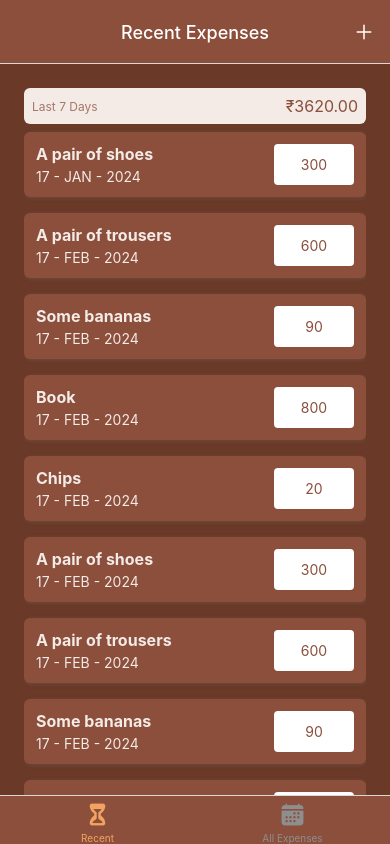
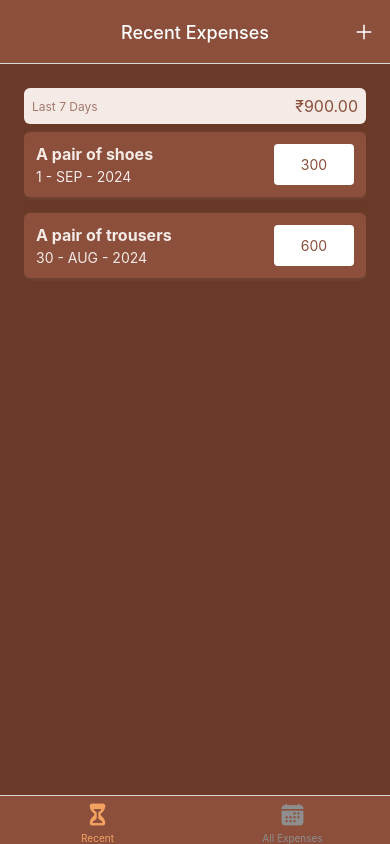
Before and after one commit to HaryAgni/react-native-learnings, a React Native app in the folder expense-tracker/: screen /RecentExpenses in a window 390 px wide. Built offline with nearby package versions, Linux system fonts and the light colour scheme.

Commit message:
adding app wide state, added functionality to delete expense

```diff
--- a/expense-tracker/App.js
+++ b/expense-tracker/App.js
@@ -8,6 +8,7 @@
 import { GlobalStyles } from "./constants/styles";
 import { Ionicons } from "@expo/vector-icons";
 import IconButton from "./components/UI/IconButton";
+import ExpensesContextProvider from "./store/expenses-context";
 
 const Stack = createNativeStackNavigator();
 const BottomTabs = createBottomTabNavigator();
@@ -63,6 +64,7 @@
   return (
     <>
       <StatusBar style="light" />
+      <ExpensesContextProvider>
         <NavigationContainer>
           <Stack.Navigator
             screenOptions={{
@@ -85,6 +87,7 @@
             />
           </Stack.Navigator>
         </NavigationContainer>
+      </ExpensesContextProvider>
     </>
   );
 }
--- a/expense-tracker/components/ExpensesOutput/ExpensesOutput.js
+++ b/expense-tracker/components/ExpensesOutput/ExpensesOutput.js
@@ -1,76 +1,17 @@
-import { StyleSheet, View } from "react-native";
+import { StyleSheet, Text, View } from "react-native";
 import ExpensesSummary from "./ExpensesSummary";
 import ExpensesList from "./ExpensesList";
 import { GlobalStyles } from "../../constants/styles";
 
-const DUMMY_EXPENSES = [
-  {
-    id: "e1",
-    description: "A pair of shoes",
-    amount: 300,
-    date: new Date("2024-01-17"),
-  },
-  {
-    id: "e2",
-    description: "A pair of trousers",
-    amount: 600,
-    date: new Date("2024-02-17"),
-  },
-  {
-    id: "e3",
-    description: "Some bananas",
-    amount: 90,
-    date: new Date("2024-02-17"),
-  },
-  {
-    id: "e4",
-    description: "Book",
-    amount: 800,
-    date: new Date("2024-02-17"),
-  },
-  {
-    id: "e5",
-    description: "Chips",
-    amount: 20,
-    date: new Date("2024-02-17"),
-  },
-  {
-    id: "e6",
-    description: "A pair of shoes",
-    amount: 300,
-    date: new Date("2024-02-17"),
-  },
-  {
-    id: "e7",
-    description: "A pair of trousers",
-    amount: 600,
-    date: new Date("2024-02-17"),
-  },
-  {
-    id: "e8",
-    description: "Some bananas",
-    amount: 90,
-    date: new Date("2024-02-17"),
-  },
-  {
-    id: "e9",
-    description: "Book",
-    amount: 800,
-    date: new Date("2024-02-17"),
-  },
-  {
-    id: "e10",
-    description: "Chips",
-    amount: 20,
-    date: new Date("2024-02-17"),
-  },
-];
-
-function ExpensesOutput({ expenses, expensesPeriod }) {
+function ExpensesOutput({ expenses, expensesPeriod, fallbackText }) {
+  let content = <Text style={styles.infoText}>{fallbackText}</Text>;
+  if (expenses.length > 0) {
+    content = <ExpensesList expenses={expenses} />;
+  }
   return (
     <View style={styles.container}>
-      <ExpensesSummary expenses={DUMMY_EXPENSES} periodName={expensesPeriod} />
-      <ExpensesList expenses={DUMMY_EXPENSES} />
+      <ExpensesSummary expenses={expenses} periodName={expensesPeriod} />
+      {content}
     </View>
   );
 }
@@ -85,4 +26,10 @@
     backgroundColor: GlobalStyles.colors.primary700,
     flex: 1,
   },
+  infoText: {
+    color: "white",
+    fontSize: 16,
+    textAlign: "center",
+    marginTop: 32,
+  },
 });
--- a/expense-tracker/screens/AllExpenses.js
+++ b/expense-tracker/screens/AllExpenses.js
@@ -1,7 +1,12 @@
+import { useContext } from "react";
 import ExpensesOutput from "../components/ExpensesOutput/ExpensesOutput";
+import { ExpensesContext } from "../store/expenses-context";
 
 function AllExpenses() {
-  return <ExpensesOutput expensesPeriod="Total" />;
+  const expensesCtx = useContext(ExpensesContext);
+  return (
+    <ExpensesOutput expenses={expensesCtx.expenses} expensesPeriod="Total" fallbackText="No registered expenses found!" />
+  );
 }
 
 export default AllExpenses;
--- a/expense-tracker/screens/ManageExpense.js
+++ b/expense-tracker/screens/ManageExpense.js
@@ -1,11 +1,14 @@
-import { useLayoutEffect } from "react";
-import { StyleSheet, Text, View } from "react-native";
+import { useContext, useLayoutEffect } from "react";
+import { StyleSheet, View } from "react-native";
 import IconButton from "../components/UI/IconButton";
 import { GlobalStyles } from "../constants/styles";
 import Button from "../components/UI/Button";
+import { ExpensesContext } from "../store/expenses-context";
 
 function ManageExpense({ route, navigation }) {
   const editedExpenseId = route.params?.expenseId;
+
+  const expensesCtx = useContext(ExpensesContext);
 
   const isEditing = !!editedExpenseId;
 
@@ -15,11 +18,29 @@
     });
   }, [navigation, isEditing]);
 
-  function deleteExpenseHandler() {}
+  function deleteExpenseHandler() {
+    expensesCtx.deleteExpense(editedExpenseId);
+    navigation.goBack();
+  }
 
-  function cancelHandler() {}
+  function cancelHandler() {
+    navigation.goBack();
+  }
 
-  function confirmHandler() {}
+  function confirmHandler() {
+    isEditing
+      ? expensesCtx.updateExpense(editedExpenseId, {
+          description: "Test!!!!!!!!",
+          amount: 790,
+          date: new Date("2024-09-02"),
+        })
+      : expensesCtx.addExpense({
+          description: "Test",
+          amount: 650,
+          date: new Date("2022-05-19"),
+        });
+    navigation.goBack();
+  }
 
   return (
     <View style={styles.container}>
@@ -27,7 +48,9 @@
         <Button style={styles.button} mode="flat" onPress={cancelHandler}>
           Cancel
         </Button>
-        <Button style={styles.button} onPress={confirmHandler}>{isEditing ? "Update" : "Add"}</Button>
+        <Button style={styles.button} onPress={confirmHandler}>
+          {isEditing ? "Update" : "Add"}
+        </Button>
       </View>
       {isEditing && (
         <View style={styles.deleteContainer}>
--- a/expense-tracker/screens/RecentExpenses.js
+++ b/expense-tracker/screens/RecentExpenses.js
@@ -1,8 +1,25 @@
 import { Text } from "react-native";
 import ExpensesOutput from "../components/ExpensesOutput/ExpensesOutput";
+import { useContext } from "react";
+import { ExpensesContext } from "../store/expenses-context";
+import { getDateMinusDays } from "../util/date";
 
 function RecentExpenses() {
-  return <ExpensesOutput expensesPeriod="Last 7 Days" />;
+  const expensesCtx = useContext(ExpensesContext);
+
+  const recentExpenses = expensesCtx.expenses.filter((expenses) => {
+    const today = new Date();
+    const date7DaysAgo = getDateMinusDays(today, 7);
+    return expenses.date >= date7DaysAgo && expenses.date <= today;
+  });
+
+  return (
+    <ExpensesOutput
+      expenses={recentExpenses}
+      expensesPeriod="Last 7 Days"
+      fallbackText="No expenses registered in the last 7 days."
+    />
+  );
 }
 
 export default RecentExpenses;
--- /dev/null
+++ b/expense-tracker/store/expenses-context.js
@@ -0,0 +1,123 @@
+import { createContext, useReducer } from "react";
+
+const DUMMY_EXPENSES = [
+  {
+    id: "e1",
+    description: "A pair of shoes",
+    amount: 300,
+    date: new Date("2024-09-01"),
+  },
+  {
+    id: "e2",
+    description: "A pair of trousers",
+    amount: 600,
+    date: new Date("2024-08-30"),
+  },
+  {
+    id: "e3",
+    description: "Some bananas",
+    amount: 90,
+    date: new Date("2024-02-17"),
+  },
+  {
+    id: "e4",
+    description: "Book",
+    amount: 800,
+    date: new Date("2024-02-17"),
+  },
+  {
+    id: "e5",
+    description: "Chips",
+    amount: 20,
+    date: new Date("2024-02-17"),
+  },
+  {
+    id: "e6",
+    description: "A pair of shoes",
+    amount: 300,
+    date: new Date("2024-02-17"),
+  },
+  {
+    id: "e7",
+    description: "A pair of trousers",
+    amount: 600,
+    date: new Date("2024-02-17"),
+  },
+  {
+    id: "e8",
+    description: "Some bananas",
+    amount: 90,
+    date: new Date("2024-02-17"),
+  },
+  {
+    id: "e9",
+    description: "Book",
+    amount: 800,
+    date: new Date("2024-02-17"),
+  },
+  {
+    id: "e10",
+    description: "Chips",
+    amount: 20,
+    date: new Date("2024-02-17"),
+  },
+];
+
+export const ExpensesContext = createContext({
+  expenses: [],
+  addExpense: ({ description, amount, date }) => {},
+  deleteExpense: (id) => {},
+  updateExpense: (id, { description, amount, date }) => {},
+});
+
+function expensesReducer(state, action) {
+  switch (action.type) {
+    case "ADD":
+      const id = new Date().toString() + Math.random().toString();
+      return [{ ...action.payload, id }, ...state];
+    case "UPDATE":
+      const updatableExpenseIndex = state.findIndex(
+        (expense) => expense.id === action.payload.id
+      );
+      const updatableExpense = state[updatableExpenseIndex];
+      const updatedItem = { ...updatableExpense, ...action.payload.data };
+      const updatedExpenses = [...state];
+      updatedExpenses[updatableExpenseIndex] = updatedItem;
+      return updatedExpenses;
+    case "DELETE":
+      return state.filter((expense) => expense.id !== action.payload);
+    default:
+      return state;
+  }
+}
+
+function ExpensesContextProvider({ children }) {
+  const [expensesState, dispatch] = useReducer(expensesReducer, DUMMY_EXPENSES);
+
+  function addExpense(expensesData) {
+    dispatch({ type: "ADD", payload: expensesData });
+  }
+
+  function deleteExpense(id) {
+    dispatch({ type: "DELETE", payload: id });
+  }
+
+  function updateExpense(id, expense) {
+    dispatch({ type: "UPDATE", payload: { id, data: expense } });
+  }
+
+  const value = {
+    expenses: expensesState,
+    addExpense,
+    deleteExpense,
+    updateExpense,
+  };
+
+  return (
+    <ExpensesContext.Provider value={value}>
+      {children}
+    </ExpensesContext.Provider>
+  );
+}
+
+export default ExpensesContextProvider;
--- a/expense-tracker/util/date.js
+++ b/expense-tracker/util/date.js
@@ -1,5 +1,12 @@
 export function getFormattedDate(date) {
-  return `${date.getDate()} - ${date.toLocaleString("default", {
-    month: "long",
-  }).substring(0, 3).toUpperCase()} - ${date.getFullYear()}`;
+  return `${date.getDate()} - ${date
+    .toLocaleString("default", {
+      month: "long",
+    })
+    .substring(0, 3)
+    .toUpperCase()} - ${date.getFullYear()}`;
 }
+
+export function getDateMinusDays(date, days) {
+  return new Date(date.getFullYear(), date.getMonth(), date.getDate() - days);
+}
```
Lines whose indentation alone changed are shown as unchanged.
